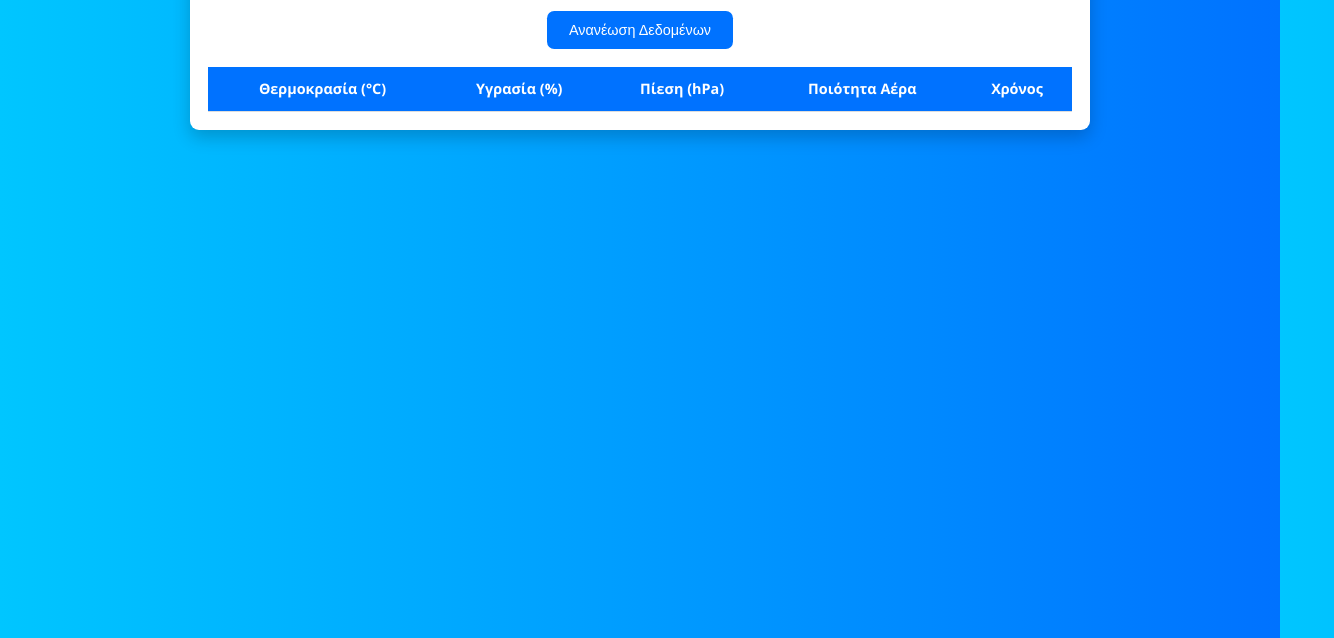
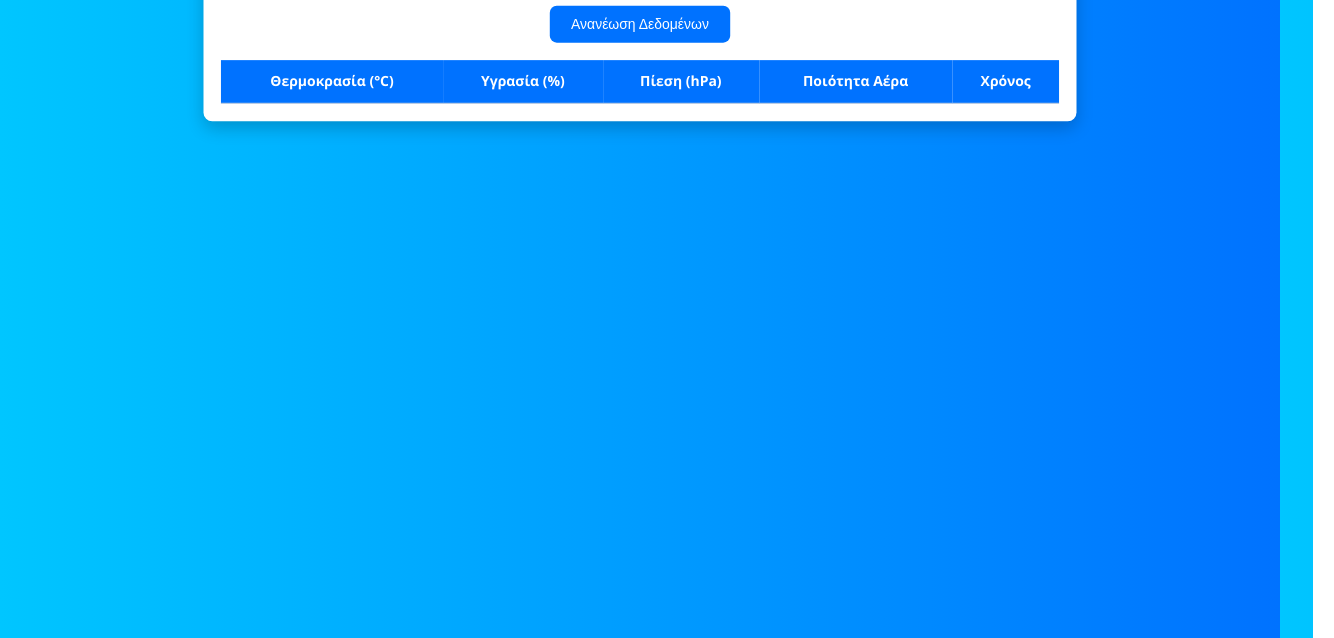
Before and after one commit to Jimlillis/iot-weather-server, a website: page public/index.html in a window 1280 px wide. Shown: the part 162-800 px from the top of the page, 1334 px wide, since content can reach past the window. Drawn offline with Linux system fonts and the light colour scheme.

Commit message:
[fix] zoom out

```diff
--- a/public/index.html
+++ b/public/index.html
@@ -17,6 +17,8 @@
       min-height: 100vh;
       display: flex;
       flex-direction: column;
+      transform: scale(0.97);
+      transform-origin: top;
     }
 
     .top-bar {
```
